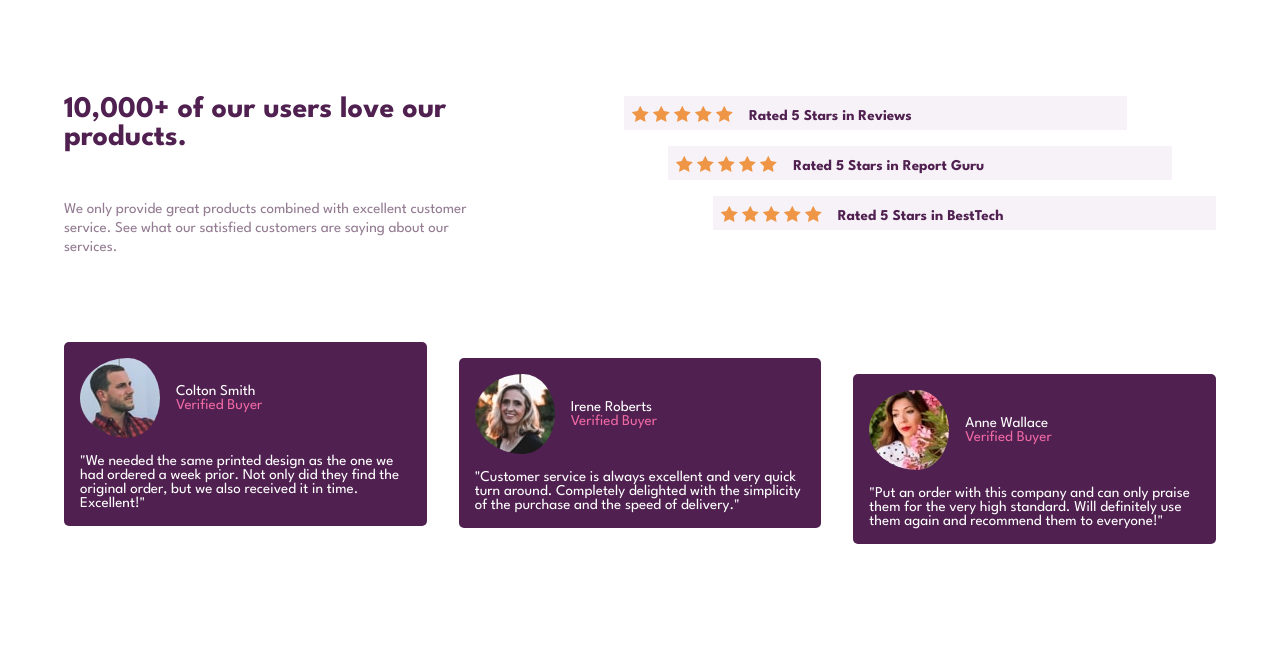
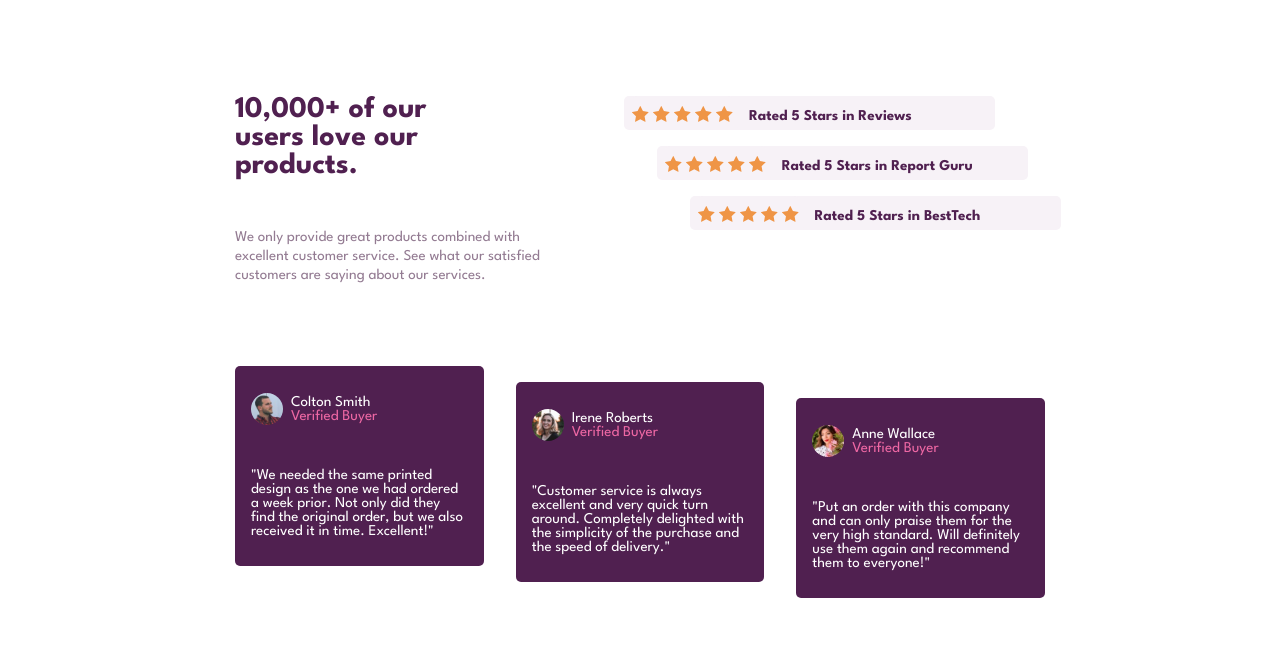
Before and after one commit to jbski/social-proof-section-master, a plain HTML site: page index.html in a window 1280 px wide. Drawn offline with Linux system fonts and the light colour scheme.

Commit message:
update css for buyer boxes

```diff
--- a/css/style.css
+++ b/css/style.css
@@ -85,7 +85,10 @@ body {
     padding: 1rem 1rem;
     margin: 1rem 1rem;
     flex: 1;
-    flex-wrap: wrap;
+    /* flex-wrap: wrap;    */
+    display: flex;
+    flex-direction: column;
+    justify-content: space-evenly;
 }
 
 .buyer-boxes {
@@ -101,7 +104,9 @@ body {
 
 .box-image-photo img {
     border-radius: 50%;
-    padding-right: 1rem;
+    /* padding-right: 1rem;    */
+    margin-right: 0.5rem;
+    height: 2rem;
 }
 
 .buyer {
@@ -112,8 +117,9 @@ body {
 
 @media (min-width: 768px) {
 
+
     .main {
-        max-width: 1440px;
+        max-width: 986px;
         margin: 1rem auto;
     }
 
@@ -121,21 +127,28 @@ body {
         display: flex;
         align-items: flex-start;
         justify-content: space-between;
-        padding: 2rem 3rem;
+        padding: 2rem 3.5rem;
     }
 
     .flex-upper-text-container {
-        width: 40%;
+        min-width: 250px;
+        max-width: 35%;
+        flex-shrink: 0;
     }
 
 
     .flex-upper-text-container h1 {
         text-align: left;
-        margin: 0 1rem;
+        margin: 0 2rem;
+
+
     }
 
     .flex-upper-text-container p {
         text-align: left;
+        margin: 0 2rem;
+        width: 100%;
+        flex-shrink: 0;
     }
 
     .flex-five-star-reviews-container {
@@ -163,6 +176,7 @@ body {
         background-color: var(--Light_Grayish_Magenta);
         margin-bottom: 1rem;
         padding: 0 0.5rem;
+        border-radius: 5px;
     }
 
     .star-spacing p {
@@ -197,6 +211,15 @@ body {
         flex-direction: row;
         padding: 0rem 3rem 3rem 3rem;
         align-items: flex-start;
+        justify-content:space-between;
+        margin: 0 1.5rem;
+        height: 100%;
+    }
+
+    .boxes {
+        min-height: 200px;
+        flex-shrink: 0;
+        padding: 0rem 1rem;
     }
 
     #box-2 {
```
